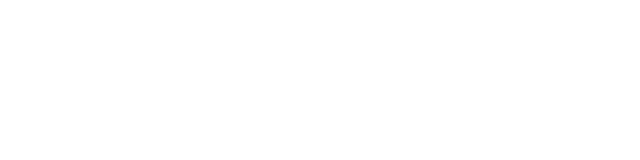
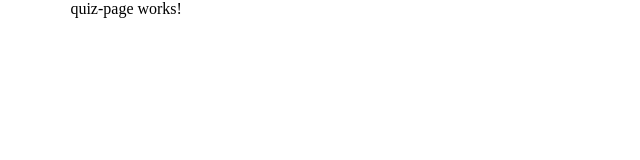
Before and after one commit to MyroslavSB/web-testownik, an Angular app: page /quiz in a window 1280 px wide. Before the commit this address led to /. Shown: the top 160 px of the page, without its empty margins (0-640 px from the left). Built offline with nearby package versions, Linux system fonts and the light colour scheme.

Commit message:
finished parsing files + created new page

```diff
--- a/src/app/app.component.html
+++ b/src/app/app.component.html
@@ -1,4 +1,4 @@
-<div class="container-100">
+<div class="container">
   <router-outlet></router-outlet>
 
 </div>
--- a/src/app/app.routes.ts
+++ b/src/app/app.routes.ts
@@ -5,5 +5,13 @@ export const routes: Routes = [
     path: '',
     pathMatch: 'full',
     loadComponent: () => import('./pages/landing-page/landing-page.component').then(mod => mod.LandingPageComponent)
+  },
+  {
+    path: 'quiz',
+    loadComponent: () => import('./pages/quiz-page/quiz-page.component').then(mod => mod.QuizPageComponent)
+  },
+  {
+    path: '**',
+    redirectTo: ''
   }
 ];
--- /dev/null
+++ b/src/app/pages/quiz-page/quiz-page.component.html
@@ -0,0 +1 @@
+<p>quiz-page works!</p>
--- /dev/null
+++ b/src/app/pages/quiz-page/quiz-page.component.ts
@@ -0,0 +1,13 @@
+import { ChangeDetectionStrategy, Component } from '@angular/core';
+
+@Component({
+  selector: 'app-quiz-page',
+  standalone: true,
+  imports: [],
+  templateUrl: './quiz-page.component.html',
+  styleUrl: './quiz-page.component.scss',
+  changeDetection: ChangeDetectionStrategy.OnPush
+})
+export class QuizPageComponent {
+
+}
--- a/src/app/shared/components/file-drop-down/file-drop-down.component.ts
+++ b/src/app/shared/components/file-drop-down/file-drop-down.component.ts
@@ -2,6 +2,7 @@ import {ChangeDetectionStrategy, Component, DestroyRef, inject} from '@angular/c
 import {QuestionsProcessingService} from "../../../services/questions-processing.service";
 import {takeUntilDestroyed} from "@angular/core/rxjs-interop";
 import {QuestionsService} from "../../../services/questions.service";
+import {Router} from "@angular/router";
 
 @Component({
   selector: 'app-file-drop-down',
@@ -17,7 +18,8 @@ export class FileDropDownComponent {
 
   constructor(
     private questionProcessingService: QuestionsProcessingService,
-    private questionsService: QuestionsService
+    private questionsService: QuestionsService,
+    private router: Router
   ) {
   }
 
@@ -26,8 +28,12 @@ export class FileDropDownComponent {
     this.questionProcessingService.processFiles(Array.from($event.target.files))
       .pipe(takeUntilDestroyed(this.destroyRef))
       .subscribe(questions => {
-        console.log(questions)
-        this.questionsService.setQuestions(questions)
+        if (questions.length > 0) {
+          console.log(questions)
+          this.questionsService.setQuestions(questions)
+
+          this.router.navigate(['quiz'])
+        }
       })
   }
 
```
Also changed, not shown: src/app/pages/quiz-page/quiz-page.component.scss (added).
